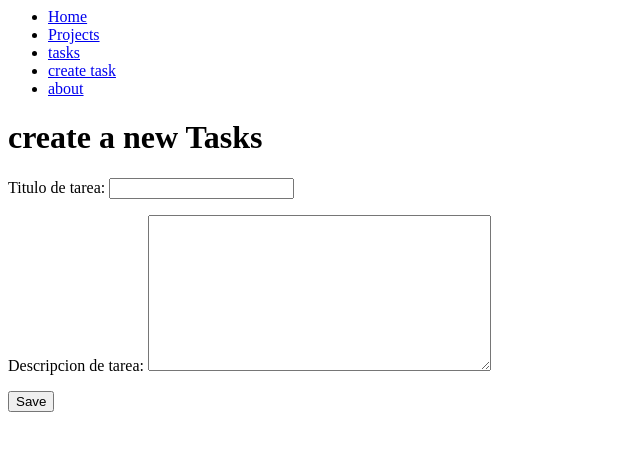
After one commit to brionesjavier/django, a Django app: page /create_task/ in a window 1280 px wide. The commit adds this page. Shown: the top 451 px of the page, without its empty margins (0-640 px from the left). Run offline with Django 5.2, Linux system fonts and the light colour scheme.

Commit message:
creando formulario tasks con form

```diff
--- /dev/null
+++ b/myapp/forms.py
@@ -0,0 +1,9 @@
+from django import forms
+
+
+class CreateNewTask(forms.Form):
+
+    title = forms.CharField(label="Titulo de tarea", max_length=200)
+    description = forms.CharField(
+        label="Descripcion de tarea", widget=forms.Textarea, required=False
+    )
--- a/myapp/templates/layouts/base.html
+++ b/myapp/templates/layouts/base.html
@@ -3,6 +3,7 @@
         <li><a href="{% url 'home' %}">Home</a></li>
         <li><a href="{% url 'projects' %}">Projects</a></li>
         <li><a href="{% url 'tasks' %}">tasks</a></li>
+        <li><a href="{% url 'create_task' %}">create task</a></li>
         <li><a href="{% url 'about' %}">about</a></li>
     </ul>
 </nav>
--- /dev/null
+++ b/myapp/templates/tasks/create_task.html
@@ -0,0 +1,14 @@
+{% extends "layouts/base.html"%}
+
+{% block content %}
+<h1>create a new Tasks</h1>
+
+
+<form action="" method="POST">
+    {% csrf_token %}
+    {{form.as_p}}
+    <button>Save</button>
+</form>
+
+
+{% endblock%}
--- a/myapp/urls.py
+++ b/myapp/urls.py
@@ -1,12 +1,11 @@
 from django.urls import path
 from . import views
 
-
 urlpatterns = [
-    path("" , views.index, name="home"),
-    path("about/" , views.about,name="about"),
+    path("", views.index, name="home"),
+    path("about/", views.about, name="about"),
     path("hello/<str:username>", views.hello),
-    path("projects/", views.projects,name="projects"),
-    path("tasks/", views.tasks,name="tasks"),
-
+    path("projects/", views.projects, name="projects"),
+    path("tasks/", views.tasks, name="tasks"),
+    path("create_task/", views.create_task, name="create_task"),
 ]
--- a/myapp/views.py
+++ b/myapp/views.py
@@ -1,27 +1,56 @@
-from django.shortcuts import render, get_object_or_404
-from django.http import HttpResponse, JsonResponse
-from myapp.models import Project,Task
+from django.shortcuts import render, redirect
+from django.http import HttpResponse
+from myapp.models import Project, Task
+
+from .forms import CreateNewTask
 
 # Create your views here.
 
+
 def index(request):
-    title= "Django Course!!"
-    return render(request, "index.html",{"title":title})
+    title = "Django Course!!"
+    return render(request, "index.html", {"title": title})
 
-def hello(request,username):
+
+def hello(request, username):
     print(f"saludos {username}")
-    #forma antigua de concadenar
+    # forma antigua de concadenar
     return HttpResponse("<h2>Hello %s</h2>" % username)
+
 
 def about(request):
     return render(request, "about.html")
 
+
 def projects(request):
-    #projects = list(Project.objects.values())
+    # projects = list(Project.objects.values())
     projects = Project.objects.all()
-    return render(request, "projects.html",{"projects":projects})
+    return render(request, "projects.html", {"projects": projects})
+
 
 def tasks(request):
     tasks = Task.objects.all()
 
-    return render(request, "tasks.html",{"tasks":tasks})
+    return render(request, "tasks/tasks.html", {"tasks": tasks})
+
+
+def create_task(request):
+
+    if request.method == "GET":
+
+        return render(request,
+                      "tasks/create_task.html",
+                      {"form": CreateNewTask})
+
+    elif request.method == "POST":
+        print(request.POST["title"])
+        print(request.POST["description"])
+
+        Task.objects.create(
+            title=request.POST["title"],
+            description=request.POST["description"],
+            project_id=2,
+        )
+        return redirect("tasks")
+    else:
+        print("metodo no permitidos")
```
Also changed, not shown: db.sqlite3, myapp/templates/tasks/tasks.html (renamed from myapp/templates/tasks.html).
